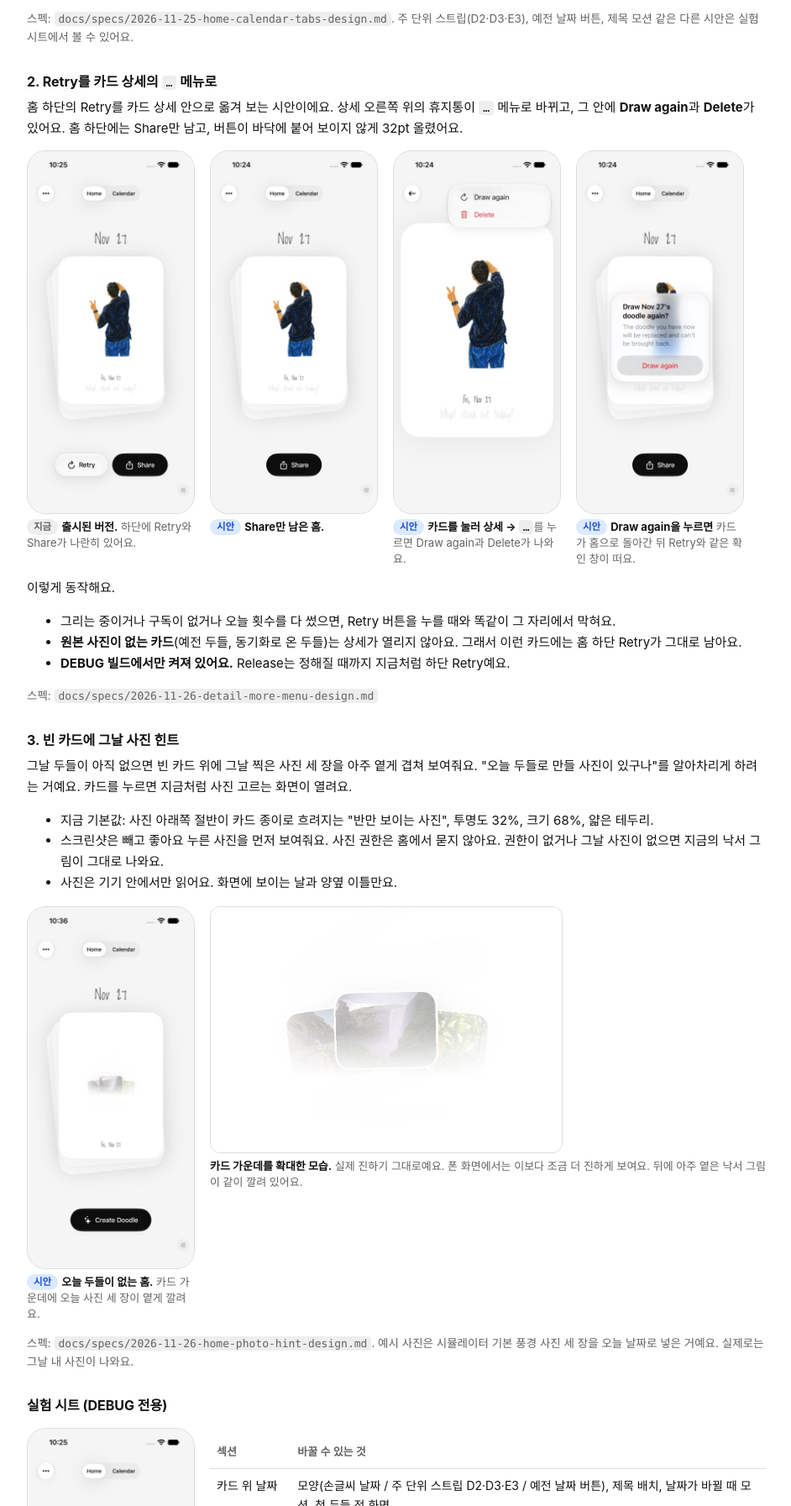
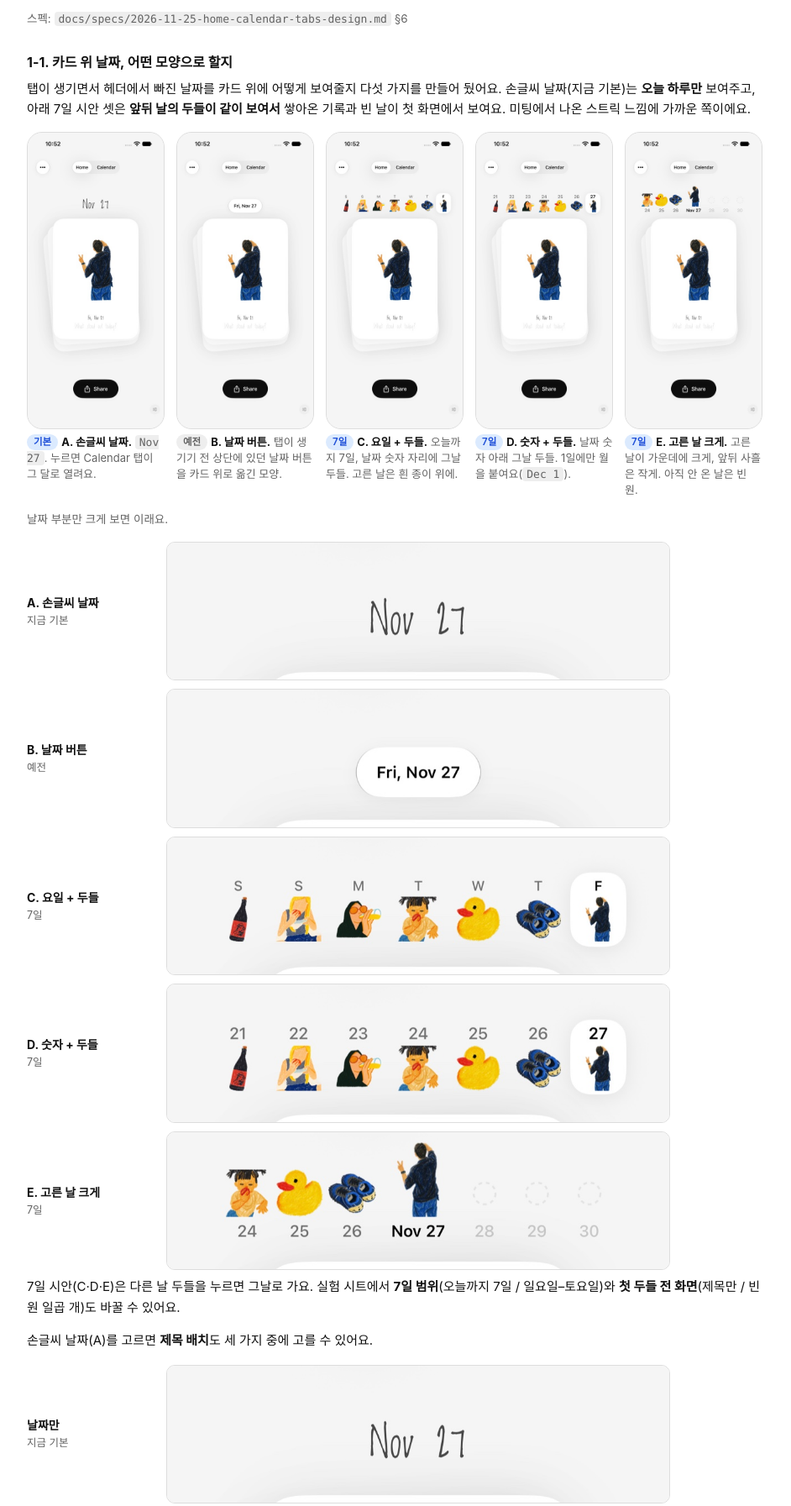
Before and after one commit to mikefarfaraway/ffa-boards, a plain HTML site: page dood-home-ux-handoff-1127/index.html in a window 1280 px wide. Shown: the part 1252-3045 px from the top of the page at 84% size, without its empty margins (168-1110 px from the left). Drawn offline with Linux system fonts and the light colour scheme.

Commit message:
dood-home-ux-handoff-1127: compare the day-over-card styles

```diff
--- a/dood-home-ux-handoff-1127/index.html
+++ b/dood-home-ux-handoff-1127/index.html
@@ -25,6 +25,13 @@ pre{font:13px/1.55 ui-monospace,Menlo,monospace;background:var(--muted);padding:
 .shots{display:flex;flex-wrap:wrap;gap:18px;margin:14px 0}
 figure{margin:0;width:200px}
 figure img{width:200px;border-radius:22px;border:1px solid var(--border);display:block;background:#f4f4f4}
+.shots.five{gap:14px}
+.shots.five figure{width:164px}
+.shots.five figure img{width:164px;border-radius:18px}
+.zooms{display:grid;grid-template-columns:150px 1fr;gap:10px 16px;align-items:center;margin:16px 0 8px}
+.zooms img{width:100%;max-width:600px;border-radius:10px;border:1px solid var(--border);display:block}
+.zooms .lbl{font-size:14px}
+.zooms .lbl small{display:block;color:var(--sub);font-size:12.5px}
 figcaption{font-size:13px;color:var(--sub);margin-top:6px;line-height:1.45}
 figcaption b{color:var(--fg)}
 .tag{display:inline-block;font-size:11.5px;font-weight:600;padding:1px 8px;border-radius:999px;margin-right:4px;vertical-align:1px}
@@ -81,7 +88,34 @@ footer{margin-top:56px;color:var(--sub);font-size:12.5px}
   <figure><img src="home-share.jpg" alt="Home 탭"><figcaption><span class="tag new">시안</span><b>Home 탭.</b> 카드 위에 손글씨 날짜가 있어요.</figcaption></figure>
   <figure><img src="calendar.jpg" alt="Calendar 탭"><figcaption><span class="tag new">시안</span><b>Calendar 탭.</b> 예전 캘린더 시트의 목록을 탭 화면으로 옮겼어요.</figcaption></figure>
 </div>
-<p class="sub">스펙: <code>docs/specs/2026-11-25-home-calendar-tabs-design.md</code>. 주 단위 스트립(D2·D3·E3), 예전 날짜 버튼, 제목 모션 같은 다른 시안은 실험 시트에서 볼 수 있어요.</p>
+<p class="sub">스펙: <code>docs/specs/2026-11-25-home-calendar-tabs-design.md</code> §6</p>
+
+<h3>1-1. 카드 위 날짜, 어떤 모양으로 할지</h3>
+<p>탭이 생기면서 헤더에서 빠진 날짜를 카드 위에 어떻게 보여줄지 다섯 가지를 만들어 뒀어요. 손글씨 날짜(지금 기본)는 <b>오늘 하루만</b> 보여주고, 아래 7일 시안 셋은 <b>앞뒤 날의 두들이 같이 보여서</b> 쌓아온 기록과 빈 날이 첫 화면에서 보여요. 미팅에서 나온 스트릭 느낌에 가까운 쪽이에요.</p>
+<div class="shots five">
+  <figure><img src="day-title.jpg" alt="손글씨 날짜"><figcaption><span class="tag new">기본</span><b>A. 손글씨 날짜.</b> <code>Nov 27</code>. 누르면 Calendar 탭이 그 달로 열려요.</figcaption></figure>
+  <figure><img src="day-pill.jpg" alt="날짜 버튼"><figcaption><span class="tag now">예전</span><b>B. 날짜 버튼.</b> 탭이 생기기 전 상단에 있던 날짜 버튼을 카드 위로 옮긴 모양.</figcaption></figure>
+  <figure><img src="day-weekDoodle.jpg" alt="7일 숫자 대신 두들"><figcaption><span class="tag new">7일</span><b>C. 요일 + 두들.</b> 오늘까지 7일, 날짜 숫자 자리에 그날 두들. 고른 날은 흰 종이 위에.</figcaption></figure>
+  <figure><img src="day-weekDateDoodle.jpg" alt="7일 숫자 + 두들"><figcaption><span class="tag new">7일</span><b>D. 숫자 + 두들.</b> 날짜 숫자 아래 그날 두들. 1일에만 월을 붙여요(<code>Dec 1</code>).</figcaption></figure>
+  <figure><img src="day-weekCentred.jpg" alt="7일 고른 날 크게"><figcaption><span class="tag new">7일</span><b>E. 고른 날 크게.</b> 고른 날이 가운데에 크게, 앞뒤 사흘은 작게. 아직 안 온 날은 빈 원.</figcaption></figure>
+</div>
+<p class="sub" style="margin-top:4px">날짜 부분만 크게 보면 이래요.</p>
+<div class="zooms">
+  <div class="lbl"><b>A. 손글씨 날짜</b><small>지금 기본</small></div><img src="zoom-title.jpg" alt="A. 손글씨 날짜">
+  <div class="lbl"><b>B. 날짜 버튼</b><small>예전</small></div><img src="zoom-pill.jpg" alt="B. 날짜 버튼">
+  <div class="lbl"><b>C. 요일 + 두들</b><small>7일</small></div><img src="zoom-weekDoodle.jpg" alt="C. 요일 + 두들">
+  <div class="lbl"><b>D. 숫자 + 두들</b><small>7일</small></div><img src="zoom-weekDateDoodle.jpg" alt="D. 숫자 + 두들">
+  <div class="lbl"><b>E. 고른 날 크게</b><small>7일</small></div><img src="zoom-weekCentred.jpg" alt="E. 고른 날 크게">
+</div>
+<p>7일 시안(C·D·E)은 다른 날 두들을 누르면 그날로 가요. 실험 시트에서 <b>7일 범위</b>(오늘까지 7일 / 일요일–토요일)와 <b>첫 두들 전 화면</b>(제목만 / 빈 원 일곱 개)도 바꿀 수 있어요.</p>
+<p style="margin-top:14px">손글씨 날짜(A)를 고르면 <b>제목 배치</b>도 세 가지 중에 고를 수 있어요.</p>
+
+<div class="zooms">
+  <div class="lbl"><b>날짜만</b><small>지금 기본</small></div><img src="zoom-title.jpg" alt="날짜만">
+  <div class="lbl"><b>요일까지 한 줄</b><small></small></div><img src="zoom-titleLine.jpg" alt="요일까지 한 줄">
+  <div class="lbl"><b>월 작게, 일 크게</b><small></small></div><img src="zoom-titleStacked.jpg" alt="월 작게, 일 크게">
+</div>
+<p class="sub">날이 바뀔 때 모션도 실험 시트에서 비교할 수 있어요. 바뀐 숫자만 굴리기(기본), 손가락 따라가기, 흐려졌다 나타나기 세 가지예요. 캡처로는 안 보여서 폰에서 넘겨 보시는 게 좋아요.</p>
 
 <h3>2. Retry를 카드 상세의 <code>…</code> 메뉴로</h3>
 <p>홈 하단의 Retry를 카드 상세 안으로 옮겨 보는 시안이에요. 상세 오른쪽 위의 휴지통이 <code>…</code> 메뉴로 바뀌고, 그 안에 <b>Draw again</b>과 <b>Delete</b>가 있어요. 홈 하단에는 Share만 남고, 버튼이 바닥에 붙어 보이지 않게 32pt 올렸어요.</p>
@@ -143,8 +177,8 @@ git switch -c bonxn/home-calendar-tabs origin/mikefarfaraway/dood-ui/ux</pre></l
   <div class="q">
     <h3>① 홈과 캘린더를 어떻게 보여줄지</h3>
     <ul>
-      <li>지금 기본값: 탭 + 카드 위 손글씨 날짜.</li>
-      <li>후보: 주 단위 스트립(D3: 오늘까지 7일, 날마다 숫자와 두들)처럼 쌓아온 기록을 첫 화면에 같이 보여주기. 미팅에서 나온 스트릭 느낌도 여기서 검토해 주세요.</li>
+      <li><b>카드 위 날짜 모양</b>(위 1-1의 A–E): 지금 기본값은 A(손글씨 날짜)예요. 쌓아온 기록을 첫 화면에 보여주려면 7일 시안(C·D·E) 중 하나로요. 미팅에서 나온 스트릭 느낌도 여기서 검토해 주세요.</li>
+      <li>A로 간다면 제목 배치(날짜만 / 요일까지 / 월 작게 일 크게)와 날이 바뀔 때 모션도요.</li>
       <li>탭 위치(위 / 아래)도 아직 안 정했어요. 지금은 위에 만들어 뒀어요.</li>
     </ul>
   </div>
```
Also changed, not shown: dood-home-ux-handoff-1127/day-pill.jpg (added), dood-home-ux-handoff-1127/day-title.jpg (added), dood-home-ux-handoff-1127/day-weekCentred.jpg (added), dood-home-ux-handoff-1127/day-weekDateDoodle.jpg (added), dood-home-ux-handoff-1127/day-weekDoodle.jpg (added), dood-home-ux-handoff-1127/zoom-pill.jpg (added), dood-home-ux-handoff-1127/zoom-title.jpg (added), dood-home-ux-handoff-1127/zoom-titleLine.jpg (added), dood-home-ux-handoff-1127/zoom-titleStacked.jpg (added), dood-home-ux-handoff-1127/zoom-weekCentred.jpg (added), dood-home-ux-handoff-1127/zoom-weekDateDoodle.jpg (added), dood-home-ux-handoff-1127/zoom-weekDoodle.jpg (added).
